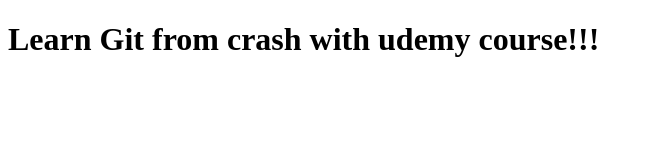
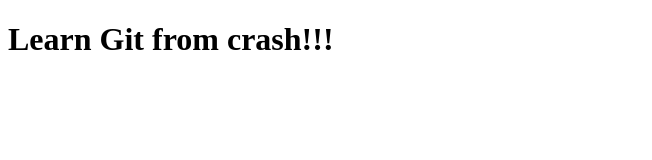
Before and after one commit to Dakpebenger/github-crash-courses, a plain HTML site: page index.html in a window 1280 px wide. Shown: the whole page, without its empty margins (0-652 px from the left). Drawn offline with Linux system fonts and the light colour scheme.

Commit message:
No folders for commit

```diff
--- a/index.html
+++ b/index.html
@@ -6,6 +6,6 @@
     <title>Document</title>
 </head>
 <body>
-    <h1>Learn Git from crash with udemy course!!!</h1>
+    <h1>Learn Git from crash!!!</h1>
 </body>
 </html>
```
Also changed, not shown: front.html (added).
